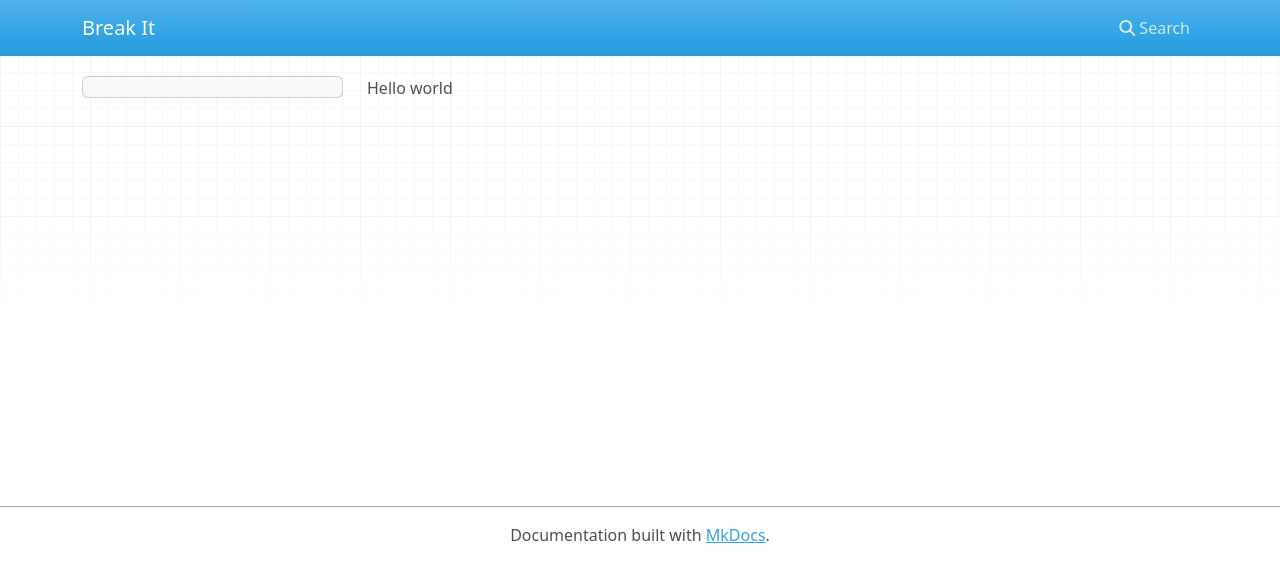
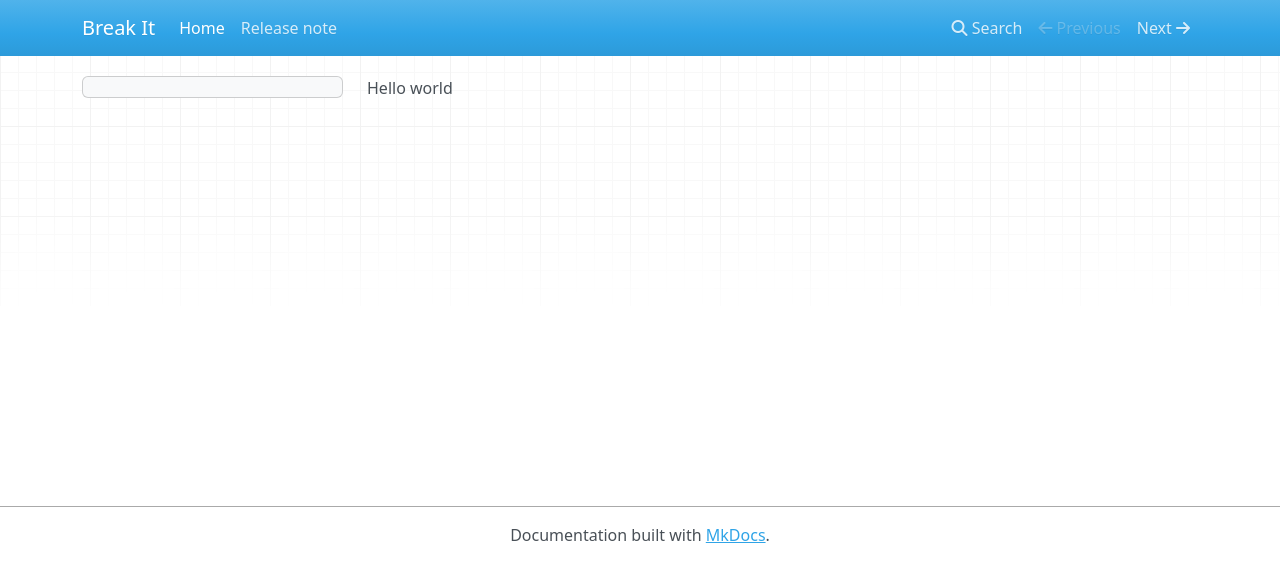
Before and after one commit to TMTBO/BreakItPages, an MkDocs documentation site: the page built from docs/index.md, in a window 1280 px wide. Shown: the top 582 px of the page. Built offline with MkDocs 1.6.1, drawn with Linux system fonts in a browser that asks for light colours; nearby versions of some CDN libraries.

Commit message:
Update mkdocs.yml

```diff
--- a/mkdocs.yml
+++ b/mkdocs.yml
@@ -3,3 +3,4 @@ site_url: https://pages.gitlab.io/mkdocs
 site_dir: public
 nav:
   - index.md
+  - release_note.md
```
